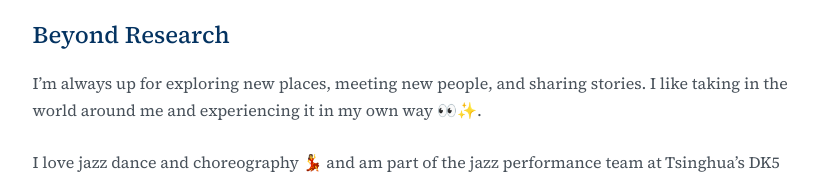
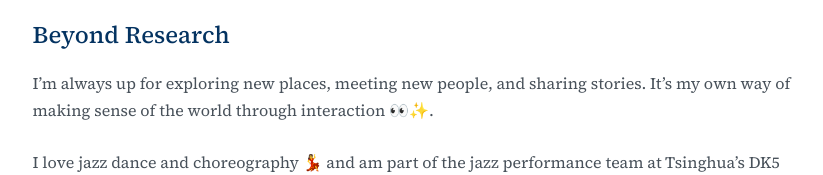
Before and after one commit to 99ninew/99ninew.github.io, a plain HTML site: page index.html in a window 1280 px wide. Shown: the part 2224-2399 px from the top of the page, without its empty margins (372-1195 px from the left). Drawn offline with Linux system fonts and the light colour scheme.

Commit message:
Connect personal curiosity with learning through interaction

```diff
--- a/index.html
+++ b/index.html
@@ -146,7 +146,7 @@
         </ul>
 
         <h2 id="misc">Beyond Research</h2>
-        <p>I’m always up for exploring new places, meeting new people, and sharing stories. I like taking in the world around me and experiencing it in my own way <span aria-hidden="true">👀✨</span>.</p>
+        <p>I’m always up for exploring new places, meeting new people, and sharing stories. It’s my own way of making sense of the world through interaction <span aria-hidden="true">👀✨</span>.</p>
         <p>I love jazz dance and choreography <span aria-hidden="true">💃</span> and am part of the jazz performance team at Tsinghua’s DK5 Street Dance Club. I’ve also taken the stage as a host and a K-pop dancer at my department’s annual arts gala <span aria-hidden="true">🎤</span>.</p>
         <p>Offstage, I love lifting weights <span aria-hidden="true">🏋️</span>, taking photos and vlogging <span aria-hidden="true">📷</span>, cooking <span aria-hidden="true">🍳</span>, traveling <span aria-hidden="true">🌍</span>, and plenty more. I also appreciate good food <span aria-hidden="true">🍜</span> and a good cup of coffee <span aria-hidden="true">☕</span>.</p>
 
```
